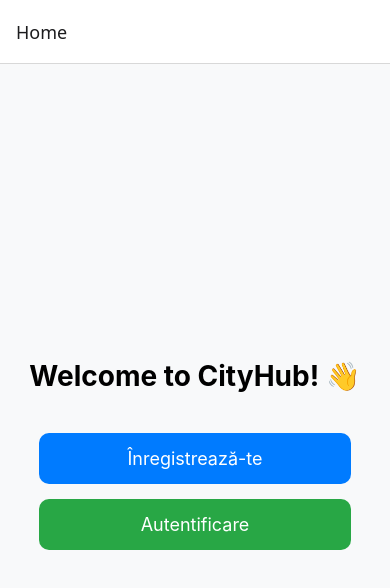
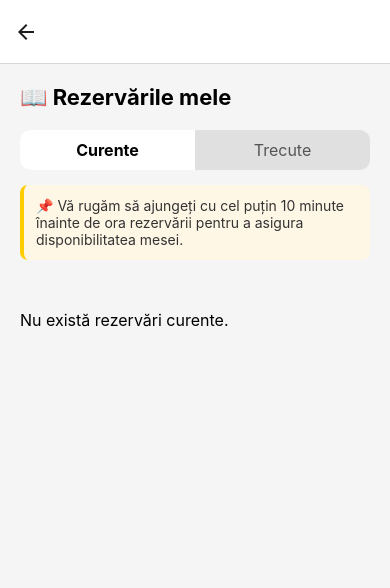
Before and after one commit to dariacondurateanu/licenta, a React Native app in the folder my-app/: screen /MyReservationsScreen in a window 390 px wide. Shown: the top 588 px of the page. Built offline with nearby package versions, Linux system fonts and the light colour scheme.

Commit message:
my reservations screen

```diff
--- a/my-app/App.js
+++ b/my-app/App.js
@@ -14,6 +14,7 @@ import LuckyWheelScreen from "./LuckyWheelScreen";
 import AccountDetailsScreen from "./AccountDetailsScreen";
 import EmailVerificationScreen from "./EmailVerificationScreen";
 import BookingScreen from "./BookingScreen";
+import MyReservationsScreen from "./MyReservationsScreen";
 const Stack = createStackNavigator();
 
 export default function App() {
@@ -34,6 +35,7 @@ export default function App() {
         <Stack.Screen name="AccountDetailsScreen" component={AccountDetailsScreen} options={{ title: "Contul meu" }} />
         <Stack.Screen name="EmailVerificationScreen" component={EmailVerificationScreen} />
         <Stack.Screen name="BookingScreen" component={BookingScreen} options={{ title: "" }}/>
+        <Stack.Screen name="MyReservationsScreen" component={MyReservationsScreen} options={{ title: "" }}/>
       </Stack.Navigator>
     </NavigationContainer>
   );
--- a/my-app/BookingScreen.js
+++ b/my-app/BookingScreen.js
@@ -12,9 +12,10 @@ import {
 } from "react-native";
 import DateTimePicker from "@react-native-community/datetimepicker";
 import { Picker } from "@react-native-picker/picker";
-import { doc, collection, getDocs, addDoc, query, where } from "firebase/firestore";
+import { doc,getDoc, collection, getDocs, addDoc, query, where } from "firebase/firestore";
 import { db, auth } from "./firebaseConfig";
 import moment from "moment";
+
 
 const BookingScreen = ({ route, navigation }) => {
   const { locationId } = route.params;
@@ -42,7 +43,7 @@ const BookingScreen = ({ route, navigation }) => {
     console.log("🚀 fetchDisponibilitate() a început...");
 
     const selectedDate = moment(date).format("YYYY-MM-DD");
-    const oraSlots = generateTimeSlots("11:00", "23:00", 30); // sloturi din 5 în 5 min
+    const oraSlots = generateTimeSlots("11:00", "23:30", 10);
     const results = [];
 
     console.log("📆 Data selectată:", selectedDate);
@@ -137,14 +138,23 @@ const BookingScreen = ({ route, navigation }) => {
     try {
       const selectedDate = moment(date).format("YYYY-MM-DD");
 
+      // ⚠️ Ia numele localului din Firestore
+      const docRef = doc(db, "locations", locationId);
+      const docSnap = await getDoc(docRef);
+
+      if (!docSnap.exists()) {
+        Alert.alert("Eroare", "Nu s-a găsit informația despre restaurant.");
+        return;
+      }
+
+      const numeRestaurant = docSnap.data().nume || "Restaurant";
+
       const meseSnap = await getDocs(
         query(
           collection(db, `locations/${locationId}/mese`),
           where("localizare", "==", zona)
         )
       );
-
-
 
       const rezervariSnap = await getDocs(
         query(
@@ -155,7 +165,6 @@ const BookingScreen = ({ route, navigation }) => {
       );
 
       const meseRezervate = rezervariSnap.docs.map(d => d.data().masaId);
-      // Filtrăm mesele care nu sunt rezervate
       const meseDisponibile = meseSnap.docs
         .filter(m => !meseRezervate.includes(m.id))
         .map(m => ({
@@ -163,11 +172,9 @@ const meseDisponibile = meseSnap.docs
           capacitate: m.data().capacitate
         }));
 
-// Alegem doar mesele care au capacitate suficientă
-const mesePotrivite = meseDisponibile.filter(m => m.capacitate >= parseInt(nrPersoane));
-
-// Sortăm crescător după capacitate (pentru a lua masa cea mai mică potrivită)
-mesePotrivite.sort((a, b) => a.capacitate - b.capacitate);
+      const mesePotrivite = meseDisponibile
+        .filter(m => m.capacitate >= parseInt(nrPersoane))
+        .sort((a, b) => a.capacitate - b.capacitate);
 
       if (mesePotrivite.length === 0) {
         Alert.alert("❌ Nu există mese disponibile pentru numărul selectat de persoane.");
@@ -175,7 +182,6 @@ return;
       }
 
       const masaLibera = mesePotrivite[0];
-
 
       await addDoc(collection(db, `locations/${locationId}/rezervari`), {
         userId: auth.currentUser?.uid,
@@ -186,6 +192,7 @@ const masaLibera = mesePotrivite[0];
         nrPersoane: parseInt(nrPersoane),
         numeClient: name
       });
+
 
       Alert.alert("✅ Rezervare efectuată!");
       navigation.goBack();
--- a/my-app/ExplorePage.js
+++ b/my-app/ExplorePage.js
@@ -178,15 +178,30 @@ const ExplorePage = () => {
           keyExtractor={(item) => item}
           contentContainerStyle={{ paddingTop: 60 }}
         />
-       <View style={styles.accountSection}>
-  <TouchableOpacity onPress={() => {
-    toggleDrawer();
-    navigation.navigate("AccountDetailsScreen");
-  }}>
+<View style={styles.accountSection}>
+  <TouchableOpacity
+    onPress={() => {
+      toggleDrawer();
+      navigation.navigate("MyReservationsScreen");
+    }}
+    style={{ marginBottom: 20, alignItems: "center" }}
+  >
+    <Ionicons name="calendar-outline" size={36} color="#333" />
+    <Text style={{ fontSize: 16, marginTop: 5 }}>Rezervările mele</Text>
+  </TouchableOpacity>
+
+  <TouchableOpacity
+    onPress={() => {
+      toggleDrawer();
+      navigation.navigate("AccountDetailsScreen");
+    }}
+    style={{ alignItems: "center" }}
+  >
     <Ionicons name="person-circle-outline" size={40} color="#333" />
     <Text style={{ fontSize: 16, marginTop: 5 }}>Detalii cont</Text>
   </TouchableOpacity>
 </View>
+
       </Animated.View>
 
       {/* Sugestii – doar dacă NU avem tip selectat */}
--- /dev/null
+++ b/my-app/MyReservationsScreen.js
@@ -0,0 +1,319 @@
+import React, { useEffect, useState } from "react";
+import {
+  View,
+  Text,
+  FlatList,
+  StyleSheet,
+  ActivityIndicator,
+  TouchableOpacity,
+  Alert,
+} from "react-native";
+import {
+  collection,
+  getDocs,
+  doc,
+  getDoc,
+  query,
+  where,
+  deleteDoc
+} from "firebase/firestore";
+import { db, auth } from "./firebaseConfig";
+import moment from "moment";
+
+const MyReservationsScreen = () => {
+  const [reservations, setReservations] = useState([]);
+  const [loading, setLoading] = useState(true);
+  const [selectedTab, setSelectedTab] = useState("curente");
+
+  const fetchReservations = async () => {
+    try {
+      const userId = auth.currentUser?.uid;
+      if (!userId) return;
+
+      const locatiiSnap = await getDocs(collection(db, "locations"));
+      const allLocations = locatiiSnap.docs;
+
+      const rezervariPromises = allLocations.map(async (locDoc) => {
+        const locationId = locDoc.id;
+        const locationName = locDoc.data().name || locDoc.data().nume || "Local";
+
+        const rezervariSnap = await getDocs(
+          query(
+            collection(db, `locations/${locationId}/rezervari`),
+            where("userId", "==", userId)
+          )
+        );
+
+        const rezervari = await Promise.all(
+          rezervariSnap.docs.map(async (rez) => {
+            const data = rez.data();
+
+            const masaRef = doc(db, `locations/${locationId}/mese`, data.masaId);
+            const masaSnap = await getDoc(masaRef);
+            const masaData = masaSnap.exists() ? masaSnap.data() : {};
+
+            return {
+              id: rez.id,
+              numeRestaurant: locationName,
+              localizare: masaData.localizare || "Necunoscut",
+              data: data.data,
+              oraStart: data.oraStart,
+              oraEnd: data.oraEnd,
+              ora: `${data.oraStart} - ${data.oraEnd}`,
+              nrPersoane: data.nrPersoane,
+              numeClient: data.numeClient,
+            };
+          })
+        );
+
+        return rezervari;
+      });
+
+      const allRezervari = (await Promise.all(rezervariPromises)).flat();
+      setReservations(allRezervari);
+    } catch (error) {
+      console.error("Eroare la preluarea rezervărilor:", error);
+    } finally {
+      setLoading(false);
+    }
+  };
+  const handleCancelReservation = async (reservationId, restaurantName) => {
+    try {
+      const confirm = await new Promise((resolve) => {
+        Alert.alert(
+          "Confirmare anulare",
+          `Sigur doriți să anulați rezervarea la ${restaurantName}?`,
+          [
+            { text: "Nu", style: "cancel", onPress: () => resolve(false) },
+            { text: "Da", onPress: () => resolve(true) },
+          ]
+        );
+      });
+
+      if (!confirm) return;
+
+      // Găsim locația care conține rezervarea
+      const locatiiSnap = await getDocs(collection(db, "locations"));
+
+      for (const locDoc of locatiiSnap.docs) {
+        const rezervareRef = doc(db, `locations/${locDoc.id}/rezervari`, reservationId);
+        const rezervareSnap = await getDoc(rezervareRef);
+
+        if (rezervareSnap.exists()) {
+            await deleteDoc(rezervareRef);
+
+          fetchReservations(); // reîncarcă lista
+          break;
+        }
+      }
+    } catch (error) {
+      console.error("Eroare la anularea rezervării:", error);
+      Alert.alert("Eroare", "Nu s-a putut anula rezervarea.");
+    }
+  };
+
+  useEffect(() => {
+    fetchReservations();
+  }, []);
+
+  const isPast = (rez) => {
+    const endDateTime = moment(`${rez.data} ${rez.oraEnd}`, "YYYY-MM-DD HH:mm");
+    return moment().isAfter(endDateTime);
+  };
+
+  const activeReservations = reservations.filter((rez) => !isPast(rez));
+  const pastReservations = reservations.filter((rez) => isPast(rez));
+
+  const renderItem = ({ item }) => {
+    const isRezPast = isPast(item);
+    const borderColor = isRezPast ? "#ccc" : "#4caf50";
+
+    return (
+      <View style={[styles.cardWithBorder, { borderLeftColor: borderColor }]}>
+        <View style={styles.card}>
+          <Text style={styles.title}>{item.numeRestaurant}</Text>
+          <Text>👤 {item.numeClient}</Text>
+          <Text>📍 Zonă: {item.localizare}</Text>
+          <Text>👥 Persoane: {item.nrPersoane}</Text>
+          <Text>📅 Data: {moment(item.data).format("DD MMMM YYYY")}</Text>
+          <Text>🕒 Ora: {item.ora}</Text>
+
+          {!isRezPast && (
+  <View style={styles.cancelWrapper}>
+    <TouchableOpacity
+      style={styles.cancelCircle}
+      onPress={() => handleCancelReservation(item.id, item.numeRestaurant)}
+      activeOpacity={0.8}
+    >
+      <Text style={styles.cancelIcon}>🗑</Text>
+    </TouchableOpacity>
+    <Text style={styles.cancelLabel}>Anulează</Text>
+  </View>
+)}
+
+        </View>
+      </View>
+    );
+  };
+
+
+
+  return (
+    <View style={{ flex: 1, padding: 20, backgroundColor: "#f5f5f5" }}>
+      <Text style={styles.header}>📖 Rezervările mele</Text>
+
+      {/* Tabs */}
+      <View style={styles.tabs}>
+        <TouchableOpacity
+          onPress={() => setSelectedTab("curente")}
+          style={[
+            styles.tabButton,
+            selectedTab === "curente" && styles.activeTab,
+          ]}
+        >
+          <Text
+            style={[
+              styles.tabText,
+              selectedTab === "curente" && styles.activeTabText,
+            ]}
+          >
+            Curente
+          </Text>
+        </TouchableOpacity>
+        <TouchableOpacity
+          onPress={() => setSelectedTab("trecute")}
+          style={[
+            styles.tabButton,
+            selectedTab === "trecute" && styles.activeTab,
+          ]}
+        >
+          <Text
+            style={[
+              styles.tabText,
+              selectedTab === "trecute" && styles.activeTabText,
+            ]}
+          >
+            Trecute
+          </Text>
+        </TouchableOpacity>
+      </View>
+
+      {/* Info Message */}
+      <View style={{ marginBottom: 10 }}>
+        {selectedTab === "curente" ? (
+          <Text style={styles.infoText}>
+            📌 Vă rugăm să ajungeți cu cel puțin 10 minute înainte de ora rezervării pentru a asigura disponibilitatea mesei.
+          </Text>
+        ) : (
+          <Text style={styles.infoText}>
+            🙏 Sperăm că vizita dumneavoastră a fost pe măsura așteptărilor. Vă așteptăm cu drag și cu alte ocazii!
+          </Text>
+        )}
+      </View>
+
+      {/* Content */}
+      {loading ? (
+        <ActivityIndicator size="large" color="#000" style={{ marginTop: 50 }} />
+      ) : (
+        <FlatList
+          data={selectedTab === "curente" ? activeReservations : pastReservations}
+          keyExtractor={(item) => item.id}
+          renderItem={renderItem}
+          ListEmptyComponent={
+            <Text style={{ marginTop: 30, fontSize: 16 }}>
+              Nu există rezervări {selectedTab === "curente" ? "curente" : "trecute"}.
+            </Text>
+          }
+        />
+      )}
+    </View>
+  );
+};
+
+const styles = StyleSheet.create({
+  header: {
+    fontSize: 22,
+    fontWeight: "bold",
+    marginBottom: 20,
+  },
+  card: {
+    backgroundColor: "white",
+    borderRadius: 10,
+    padding: 15,
+    marginBottom: 15,
+    elevation: 2,
+  },
+  title: {
+    fontSize: 18,
+    fontWeight: "bold",
+    marginBottom: 5,
+  },
+  tabs: {
+    flexDirection: "row",
+    marginBottom: 15,
+    backgroundColor: "#e0e0e0",
+    borderRadius: 10,
+    overflow: "hidden",
+  },
+  tabButton: {
+    flex: 1,
+    paddingVertical: 10,
+    alignItems: "center",
+  },
+  tabText: {
+    fontSize: 16,
+    color: "#555",
+  },
+  activeTab: {
+    backgroundColor: "#fff",
+  },
+  activeTabText: {
+    fontWeight: "bold",
+    color: "#000",
+  },
+  infoText: {
+    fontSize: 14,
+    color: "#333",
+    backgroundColor: "#fff7e6",
+    padding: 12,
+    borderRadius: 8,
+    borderLeftWidth: 4,
+    borderLeftColor: "#ffcc00",
+    marginBottom: 10,
+  },
+  cardWithBorder: {
+    borderLeftWidth: 5,
+    borderRadius: 10,
+    marginBottom: 15,
+    backgroundColor: "white",
+    elevation: 2,
+  },
+  cancelWrapper: {
+    alignItems: "center",
+    position: "absolute",
+    bottom: 12,
+    right: 12,
+  },
+  cancelCircle: {
+    width: 40,
+    height: 40,
+    borderRadius: 20,
+    backgroundColor: "#e63946",
+    alignItems: "center",
+    justifyContent: "center",
+    elevation: 3,
+  },
+  cancelIcon: {
+    fontSize: 20,
+    color: "white",
+  },
+  cancelLabel: {
+    marginTop: 4,
+    fontSize: 12,
+    color: "#e63946",
+    fontWeight: "500",
+  },
+
+});
+
+export default MyReservationsScreen;
--- a/my-app/package.json
+++ b/my-app/package.json
@@ -9,11 +9,13 @@
     "web": "expo start --web"
   },
   "dependencies": {
+    "@emailjs/browser": "^4.4.1",
     "@react-native-async-storage/async-storage": "^1.24.0",
     "@react-native-community/datetimepicker": "^8.3.0",
     "@react-native-picker/picker": "^2.11.0",
     "@react-navigation/native": "^7.0.14",
     "@react-navigation/stack": "^7.1.1",
+    "axios": "^1.8.4",
     "expo": "~52.0.37",
     "expo-auth-session": "~6.0.3",
     "expo-status-bar": "~2.0.1",
```
Also changed, not shown: 1 other file (tests, documents, lock files or other folders). Lines whose indentation alone changed are shown as unchanged.
